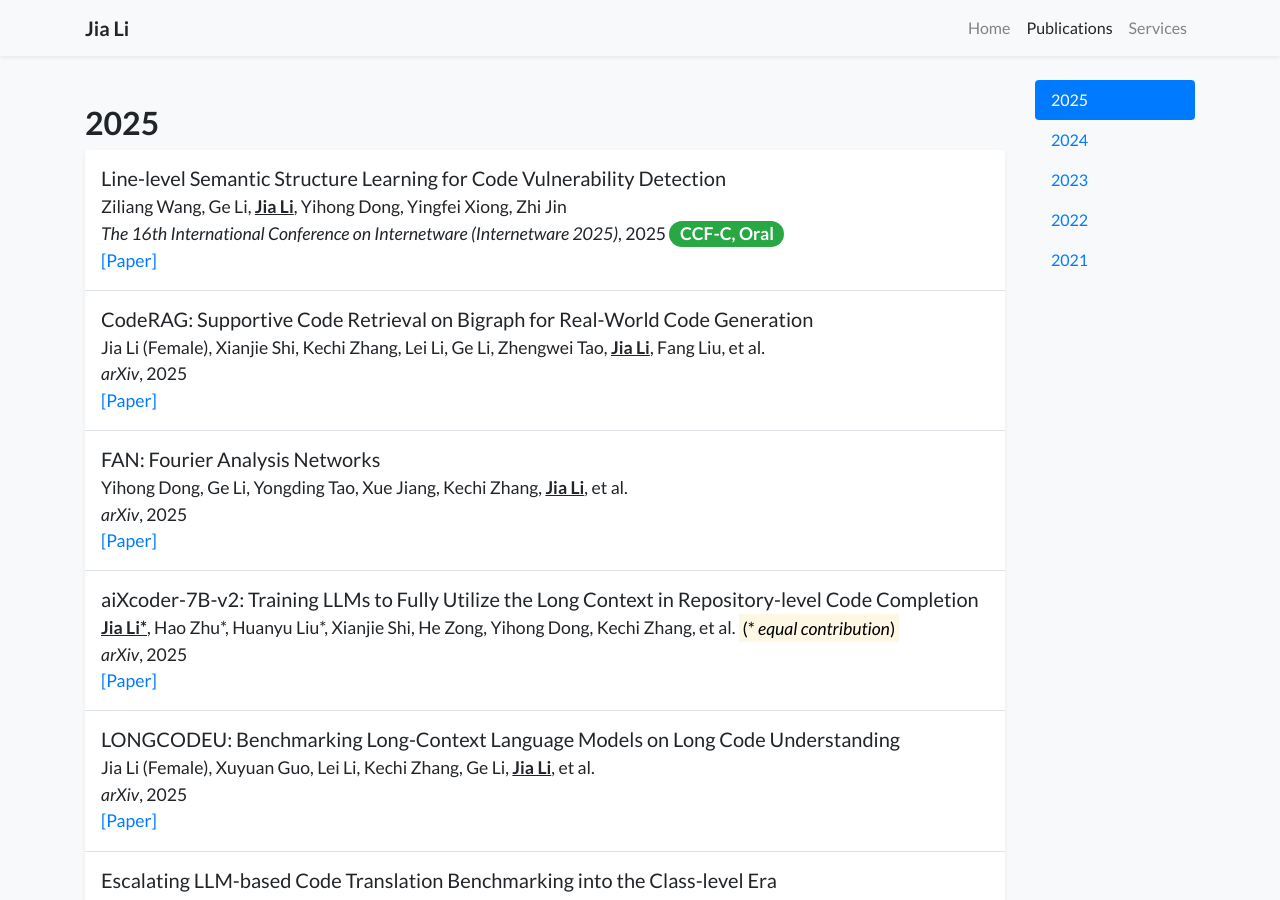
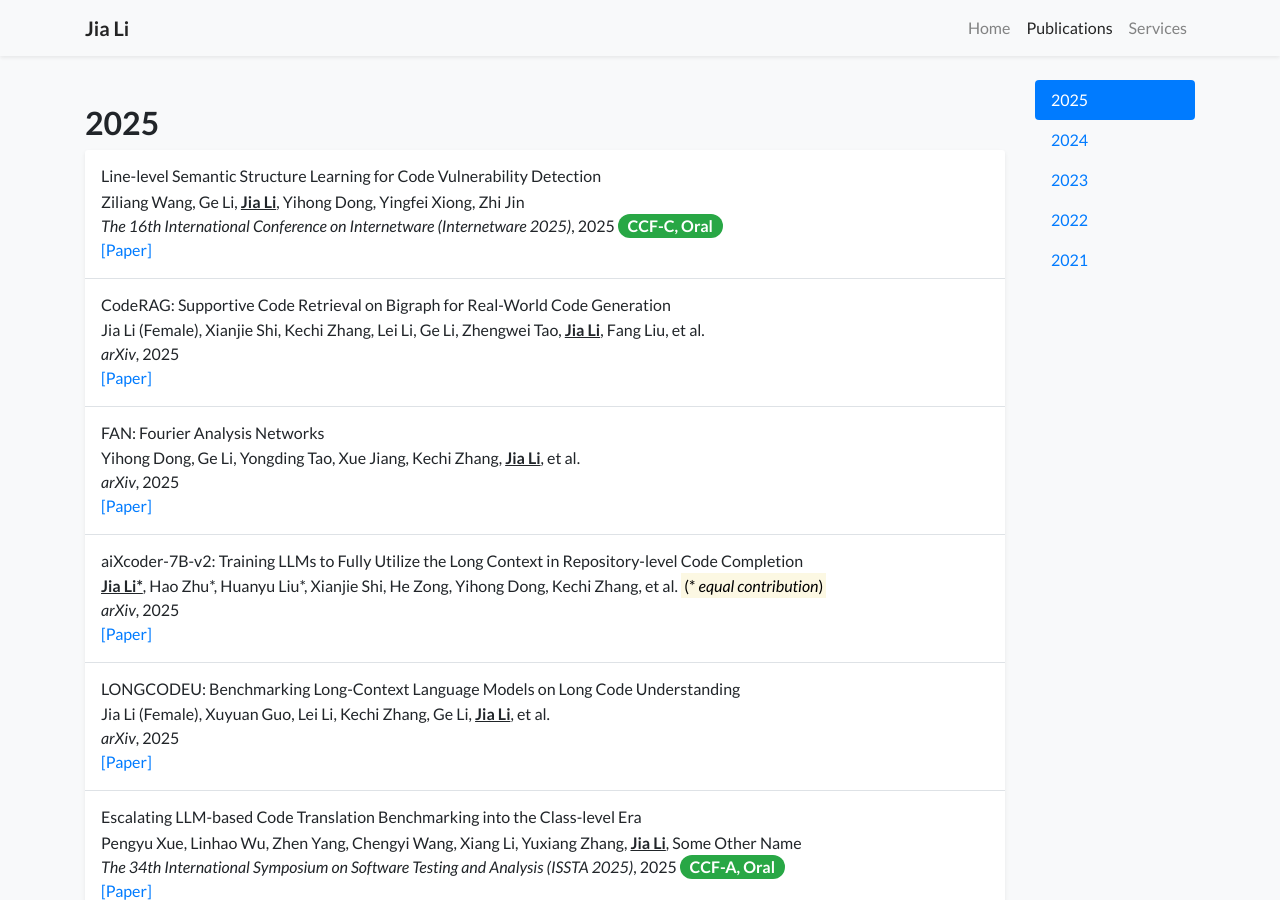
Before and after one commit to LJ2lijia/LJ2lijia.github.io, a Jekyll site: the page built from publications.html, in a window 1280 px wide and 900 px high. Built offline with Jekyll 4.4.1, drawn with Linux system fonts in a browser that asks for light colours; nearby versions of some CDN libraries; a style sheet for code colours, icons or effects is not loaded.

Commit message:
Update font

```diff
--- a/_includes/widgets/publication_item.html
+++ b/_includes/widgets/publication_item.html
@@ -2,12 +2,12 @@
 <div class="d-none d-md-block">
     <div class="row no-gutters {% unless include.hide_bottom_border %}border-bottom{% endunless %} border-gray">
         <div class="col-12 p-3">
-            <h5 class="mt-0 mb-1 font-weight-normal">{{ item.title }}</h5>
-            <p class="mt-0 mb-0" style="font-size: 1.1rem;">{% include widgets/author_list.html authors=item.authors %}</p>
-            <p class="mt-0 mb-0" style="font-size: 1.1rem;">{{item.pub_pre}}<i>{{ item.pub }}</i>{{ item.pub_post }}, {{ item.pub_date }} {{ item.pub_last }}</p>
+            <h6 class="mt-0 mb-1 font-weight-normal">{{ item.title }}</h6>
+            <p class="mt-0 mb-0" style="font-size: 1rem;">{% include widgets/author_list.html authors=item.authors %}</p>
+            <p class="mt-0 mb-0" style="font-size: 1rem;">{{item.pub_pre}}<i>{{ item.pub }}</i>{{ item.pub_post }}, {{ item.pub_date }} {{ item.pub_last }}</p>
             <p class="mt-0 mb-0 small text-muted">{{ item.abstract }}</p>
 
-            <p class="pb-0 mb-0 lh-125 text-muted abstract-links" style="font-size: 1.1rem;">
+            <p class="pb-0 mb-0 lh-125 text-muted abstract-links" style="font-size: 1rem;">
                 {% for link in item.links %}
                 {% if link[1].url %}
                 <a target="{{ link[1]['target'] }}" href="{{ link[1]['url'] }}">[{{ link[0] }}]</a>
@@ -25,12 +25,12 @@
         <div class="d-flex align-items-start flex-column py-3 px-4">
             <div class="mb-auto"></div>
             <div>
-                <h5 class="mt-0 mb-1 font-weight-normal">{{ item.title }}</h5>
-                <p class="mt-0 mb-0" style="font-size: 1.1rem;">{% include widgets/author_list.html authors=item.authors %}</p>
-                <p class="mt-0 mb-0" style="font-size: 1.1rem;">{{item.pub_pre}}<i>{{ item.pub }}</i>{{ item.pub_post }}, {{ item.pub_date }} {{ item.pub_last }}</p>
+                <h6 class="mt-0 mb-1 font-weight-normal">{{ item.title }}</h6>
+                <p class="mt-0 mb-0" style="font-size: 1rem;">{% include widgets/author_list.html authors=item.authors %}</p>
+                <p class="mt-0 mb-0" style="font-size: 1rem;">{{item.pub_pre}}<i>{{ item.pub }}</i>{{ item.pub_post }}, {{ item.pub_date }} {{ item.pub_last }}</p>
                 <p class="mt-0 mb-0 small text-muted">{{ item.abstract }}</p>
 
-                <p class="pb-0 mb-0 lh-125 text-muted abstract-links" style="font-size: 1.1rem;">
+                <p class="pb-0 mb-0 lh-125 text-muted abstract-links" style="font-size: 1rem;">
                     {% for link in item.links %}
                     {% if link[1].url %}
                     <a target="{{ link[1]['target'] }}" href="{{ link[1]['url'] }}">[{{ link[0] }}]</a>
```
